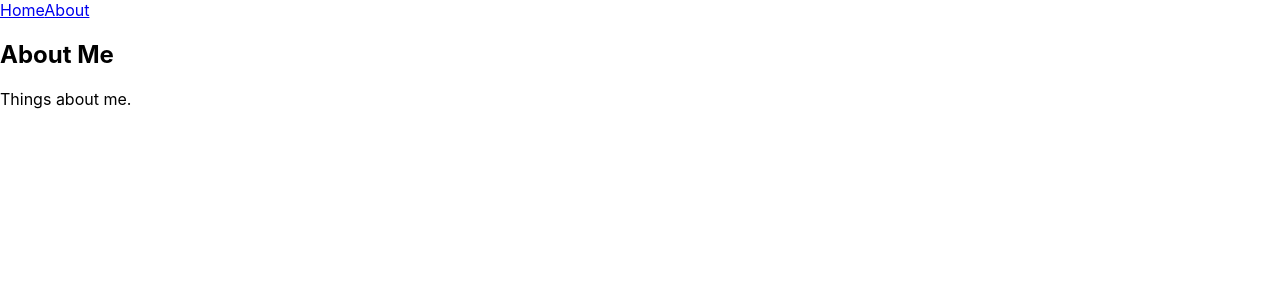
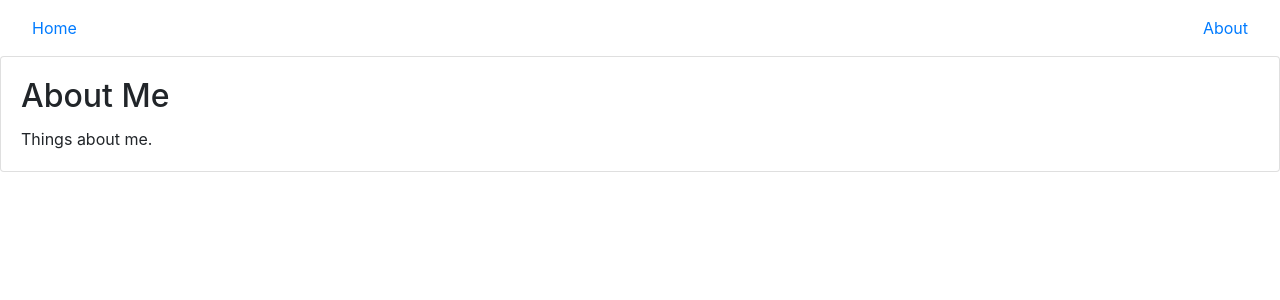
Before and after one commit to JMAdsit/personal-site, a React (Create React App) app: page /about in a window 1280 px wide. Shown: the top 300 px of the page. Built offline with nearby package versions, Linux system fonts and the light colour scheme.

Commit message:
added basic boostrap integration

```diff
--- a/public/index.html
+++ b/public/index.html
@@ -10,34 +10,16 @@
       content="Web site created using create-react-app"
     />
     <link rel="apple-touch-icon" href="%PUBLIC_URL%/logo192.png" />
-    <!--
-      manifest.json provides metadata used when your web app is installed on a
-      user's mobile device or desktop. See https://developers.google.com/web/fundamentals/web-app-manifest/
-    -->
+
     <link rel="manifest" href="%PUBLIC_URL%/manifest.json" />
-    <!--
-      Notice the use of %PUBLIC_URL% in the tags above.
-      It will be replaced with the URL of the `public` folder during the build.
-      Only files inside the `public` folder can be referenced from the HTML.
 
-      Unlike "/favicon.ico" or "favicon.ico", "%PUBLIC_URL%/favicon.ico" will
-      work correctly both with client-side routing and a non-root public URL.
-      Learn how to configure a non-root public URL by running `npm run build`.
-    -->
+    <link rel="stylesheet" href="https://cdn.jsdelivr.net/npm/bootstrap@4.0.0/dist/css/bootstrap.min.css" integrity="sha384-Gn5384xqQ1aoWXA+058RXPxPg6fy4IWvTNh0E263XmFcJlSAwiGgFAW/dAiS6JXm" crossorigin="anonymous">
+
     <title>Jeremiah Adsit</title>
   </head>
   <body>
     <noscript>You need to enable JavaScript to run this app.</noscript>
     <div id="root"></div>
-    <!--
-      This HTML file is a template.
-      If you open it directly in the browser, you will see an empty page.
 
-      You can add webfonts, meta tags, or analytics to this file.
-      The build step will place the bundled scripts into the <body> tag.
-
-      To begin the development, run `npm start` or `yarn start`.
-      To create a production bundle, use `npm run build` or `yarn build`.
-    -->
   </body>
 </html>
--- a/src/components/MainCard.js
+++ b/src/components/MainCard.js
@@ -1,13 +1,15 @@
 import React from "react";
 
 function MainCard({title, body}) {
-    return <div>
-        <h2>
-            {title}
-        </h2>
-        <p>
-            {body}
-        </p>
+    return <div className="card">
+        <div className="card-body">
+            <h2 className="card-title">
+                {title}
+            </h2>
+            <p className="card-text">
+                {body}
+            </p>
+        </div>
     </div>
 }
 
--- a/src/components/NavButton.js
+++ b/src/components/NavButton.js
@@ -2,7 +2,11 @@
 import { Link } from "react-router-dom";
 
 function NavButton({name, link}) {
-    return <Link to={link}>{name}</Link>
+    return <Link
+    className="nav-link"
+    to={link}>
+        {name}
+    </Link>
 }
 
 export default NavButton;
--- a/src/layout/Menu.js
+++ b/src/layout/Menu.js
@@ -3,7 +3,7 @@
 
 function Menu() {
     return (
-        <nav>
+        <nav className="navbar" >
             <NavButton name="Home" link="/" />
             <NavButton name="About" link="/about" />
         </nav>
--- a/src/pages/NotFound.js
+++ b/src/pages/NotFound.js
@@ -3,8 +3,6 @@
 
 /**
  * Defines the "Not Found" page that is displayed for any unmatched route.
- *
- * You will not need to make changes to this file.
  *
  * @returns {JSX.Element}
  */
```
